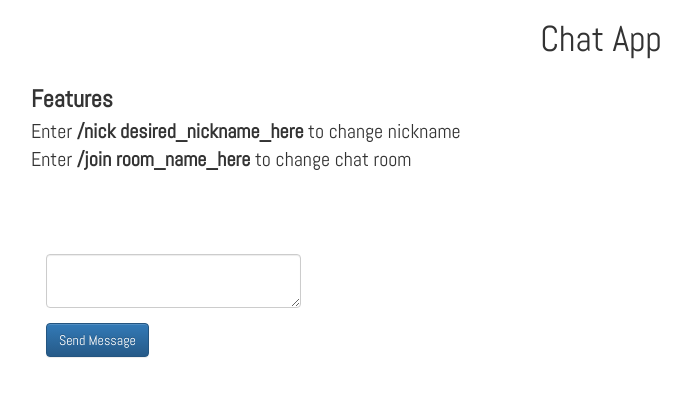
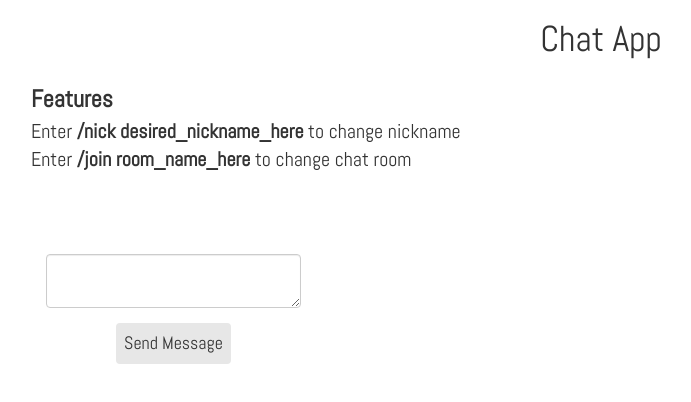
Before and after one commit to heysusgarcia/ChatApp, a website: page public/index.html in a window 1280 px wide. Shown: the whole page, without its empty margins (39-730 px from the left). Drawn offline with nearby package versions, Linux system fonts and the light colour scheme; no server answers.

Commit message:
edited message form css

```diff
--- a/public/index.html
+++ b/public/index.html
@@ -29,14 +29,14 @@
         <h1 class="main-header">Chat App</h1>
         <div class="features">
           <p class="feature-header">Features</p>
-          <p class="feature">Enter <b>/nick desired_nickname_here</b> to change nickname</p>
-          <p class="feature">Enter <b>/join room_name_here</b> to change chat room</p>
+          <p class="feature">Enter <strong class="strong">/nick desired_nickname_here</strong> to change nickname</p>
+          <p class="feature">Enter <strong class="strong">/join room_name_here</strong> to change chat room</p>
         </div>
         <form class="col-xs-3 message-form">
           <div class="form-group">
               <textarea class="form-control" name="message"></textarea>
           </div>
-         <input type="submit" class="btn btn-primary" value="Send Message">
+         <input type="submit" class="button" value="Send Message">
 
         </form>
       <div class="room-list pull-right"></div>
--- a/public/stylesheet/chatroom.css
+++ b/public/stylesheet/chatroom.css
@@ -46,14 +46,12 @@
   height: 100px;
 }
 .feature {
-  /*text-align: center;*/
   font-size: 20px;
   margin: 0;
   padding: 0;
 }
 
 .feature-header {
-  /*text-align: center;*/
   font-size: 24px;
   font-weight: bold;
   margin: 0;
@@ -70,3 +68,18 @@
   right: 10px;
   margin: 0px;
 }
+
+.button {
+  background-color: #e7e7e7;
+  font-size: 18px;
+  border-radius: 4px;
+  border: none;
+  padding: 1%;
+  cursor: pointer;
+  curson: hand;
+  padding: 3%;
+}
+
+.message-form {
+  text-align: center;
+}
```
